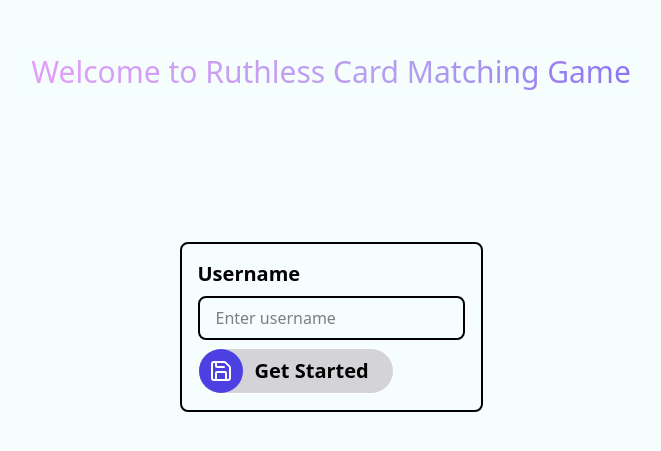
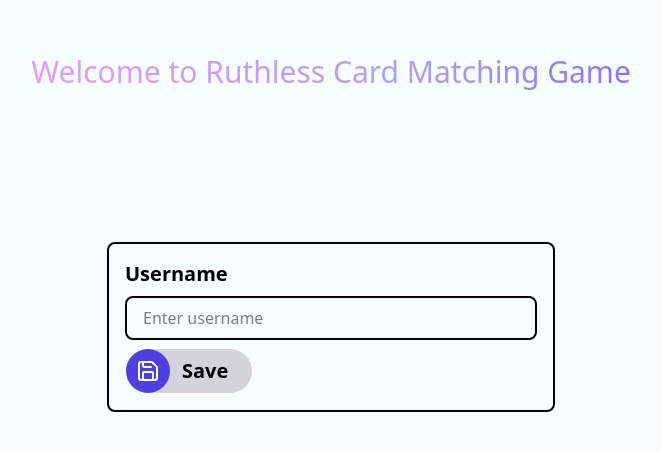
Before and after one commit to RawnakHasan/Ruthless-Card-Matching-Game-Client, a React (Vite) app: page / in a window 1280 px wide. Shown: the part 171-622 px from the top of the page, without its empty margins (309-970 px from the left). Built offline with nearby package versions, Linux system fonts and the light colour scheme; no server answers.

Commit message:
UI Improvement

```diff
--- a/src/components/UsernameForm.tsx
+++ b/src/components/UsernameForm.tsx
@@ -37,7 +37,7 @@
   return (
     <form
       onSubmit={handleSubmit(onSubmit)}
-      className="flex flex-col gap-2 p-4 border-2 border-text rounded-lg"
+      className="flex min-w-md flex-col gap-2 p-4 border-2 border-text rounded-lg"
     >
       <label htmlFor="username" className="text-xl font-semibold">
         Username
--- a/src/components/game/GameBoard.tsx
+++ b/src/components/game/GameBoard.tsx
@@ -1,4 +1,4 @@
-import { CopyCheck, Play, Timer } from "lucide-react";
+import { CopyCheck, Play } from "lucide-react";
 import {
   useCurrentTurn,
   useGamePhase,
@@ -33,19 +33,21 @@
 
   return (
     <div className="h-full w-full flex flex-col items-center sm:gap-0 gap-3">
-      <div className="h-1/8 w-full sm:p-4 flex justify-between items-center">
-        {amIHost && (
+      <div
+        className="h-1/8 w-full sm:p-4 flex items-center"
+        style={
+          gamePhase === "waiting"
+            ? { justifyContent: "space-between" }
+            : { justifyContent: "end" }
+        }
+      >
+        {amIHost && gamePhase === "waiting" && (
           <PrimaryButton
             icon={<Play />}
             onClick={() => socket.emit("startGame", { roomId })}
           >
             Play
           </PrimaryButton>
-        )}
-        {gamePhase === "playing" && (
-          <p className="flex p-2 rounded-full items-center justify-center bg-blue-500">
-            <Timer size={32} />
-          </p>
         )}
         {gamePhase !== "playing" && (
           <span
--- a/src/components/ui/Button.tsx
+++ b/src/components/ui/Button.tsx
@@ -32,13 +32,13 @@
 };
 
 interface PrimaryButtonProps extends React.ButtonHTMLAttributes<HTMLButtonElement> {
-  text?: string;
+  children: ReactNode;
   primaryColor?: string;
   icon: ReactNode;
 }
 
 export function PrimaryButton({
-  text = "Get Started",
+  children = <p>Get Started</p>,
   className = "",
   icon,
   ...props
@@ -54,7 +54,7 @@
         </span>
       </div>
       <span className="relative left-4 z-10 whitespace-nowrap px-8 font-semibold text-black transition-all duration-200 ease-in-out group-hover:-left-3 group-hover:text-white">
-        {text}
+        {children}
       </span>
     </button>
   );
```
